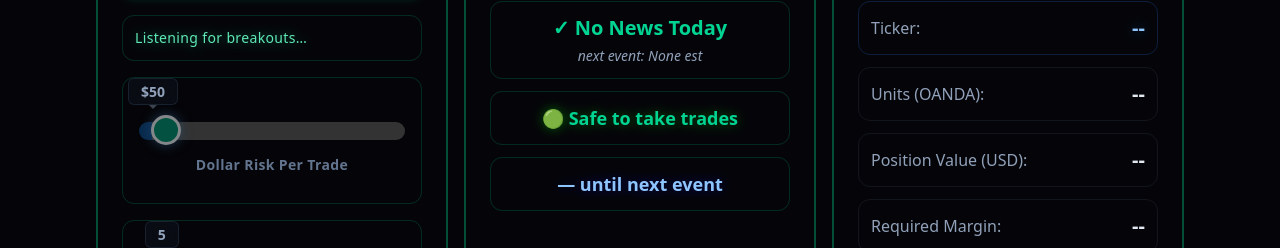
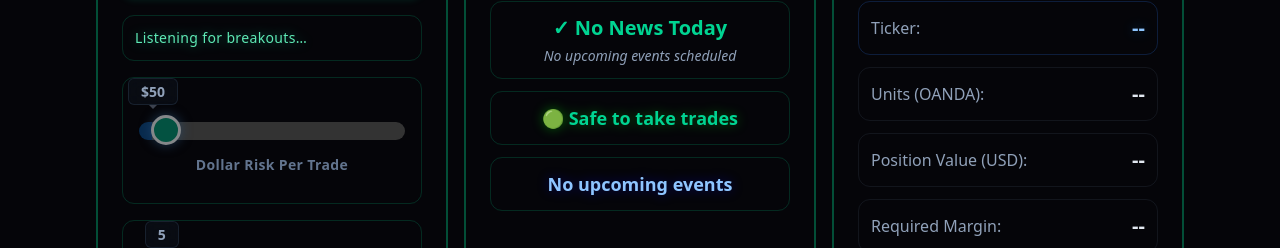
Before and after one commit to intradayray-maker/gotrade, a Next.js app: page /dashboard in a window 1280 px wide. Shown: the part 300-548 px from the top of the page. Built offline with nearby package versions, Linux system fonts and the light colour scheme; no server answers.

Commit message:
yjkkrdfd

```diff
--- a/app/dashboard/tools/ForexNewsCard.tsx
+++ b/app/dashboard/tools/ForexNewsCard.tsx
@@ -71,6 +71,14 @@ export default function ForexNewsCard() {
   // Extract "Today, Jun 05 6:43PM" → "6:43PM"
   const cleanTime = nextNewsTime.replace("Today, ", "");
 
+  // ------------------------------------------------------------
+  // NEW FALLBACK LOGIC
+  // ------------------------------------------------------------
+  const noEvents =
+    nextNewsTime === "None" ||
+    nextNewsTime === "" ||
+    nextNewsTime === null;
+
   return (
     <GTCard className="flex h-full flex-col gap-4">
       {/* Header */}
@@ -117,7 +125,7 @@ export default function ForexNewsCard() {
               </span>
 
               <span className="block text-sm text-red-300 italic">
-        next event: {nextNewsTime} est
+                {noEvents ? "No upcoming events scheduled" : `next event: ${nextNewsTime} est`}
               </span>
             </>
           )}
@@ -130,13 +138,12 @@ export default function ForexNewsCard() {
               </span>
 
               <span className="block text-sm text-slate-400 italic">
-        next event: {nextNewsTime} est
+                {noEvents ? "No upcoming events scheduled" : `next event: ${nextNewsTime} est`}
               </span>
             </>
           )}
 
         </div>
-
 
         {/* Safe / Unsafe */}
         <div className="rounded-xl border border-emerald-500/20 p-3 text-center">
@@ -151,11 +158,12 @@ export default function ForexNewsCard() {
           )}
         </div>
 
-
         {/* Countdown */}
         <div className="rounded-xl border border-emerald-500/20 p-3 text-center">
           <span className="block text-lg font-semibold text-blue-300 drop-shadow-[0_0_6px_rgba(0,5,255,0.35)]">
-    {formatCountdown(countdown)} until next event
+            {noEvents
+              ? "No upcoming events"
+              : `${formatCountdown(countdown)} until next event`}
           </span>
         </div>
 
```
Lines whose indentation alone changed are shown as unchanged.
